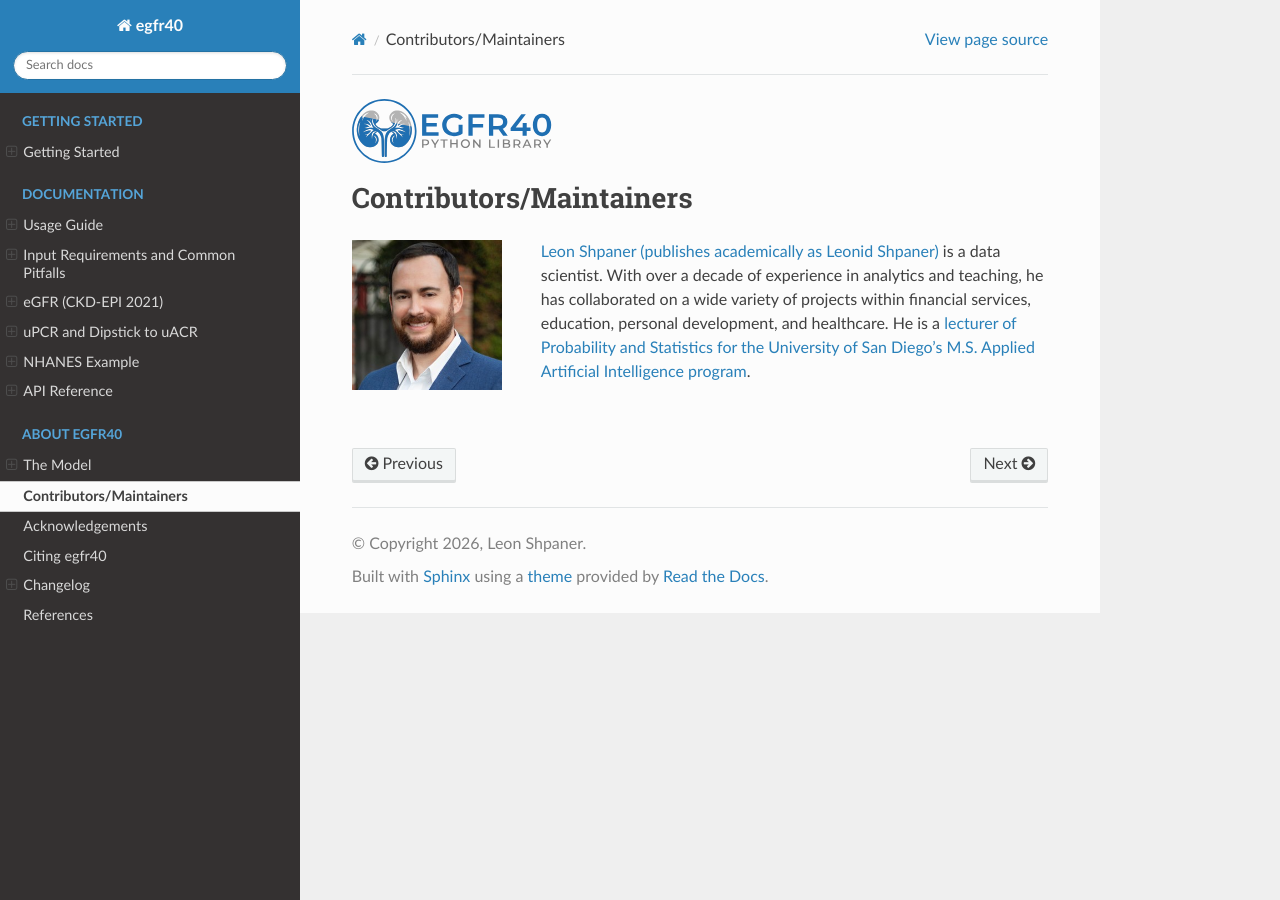
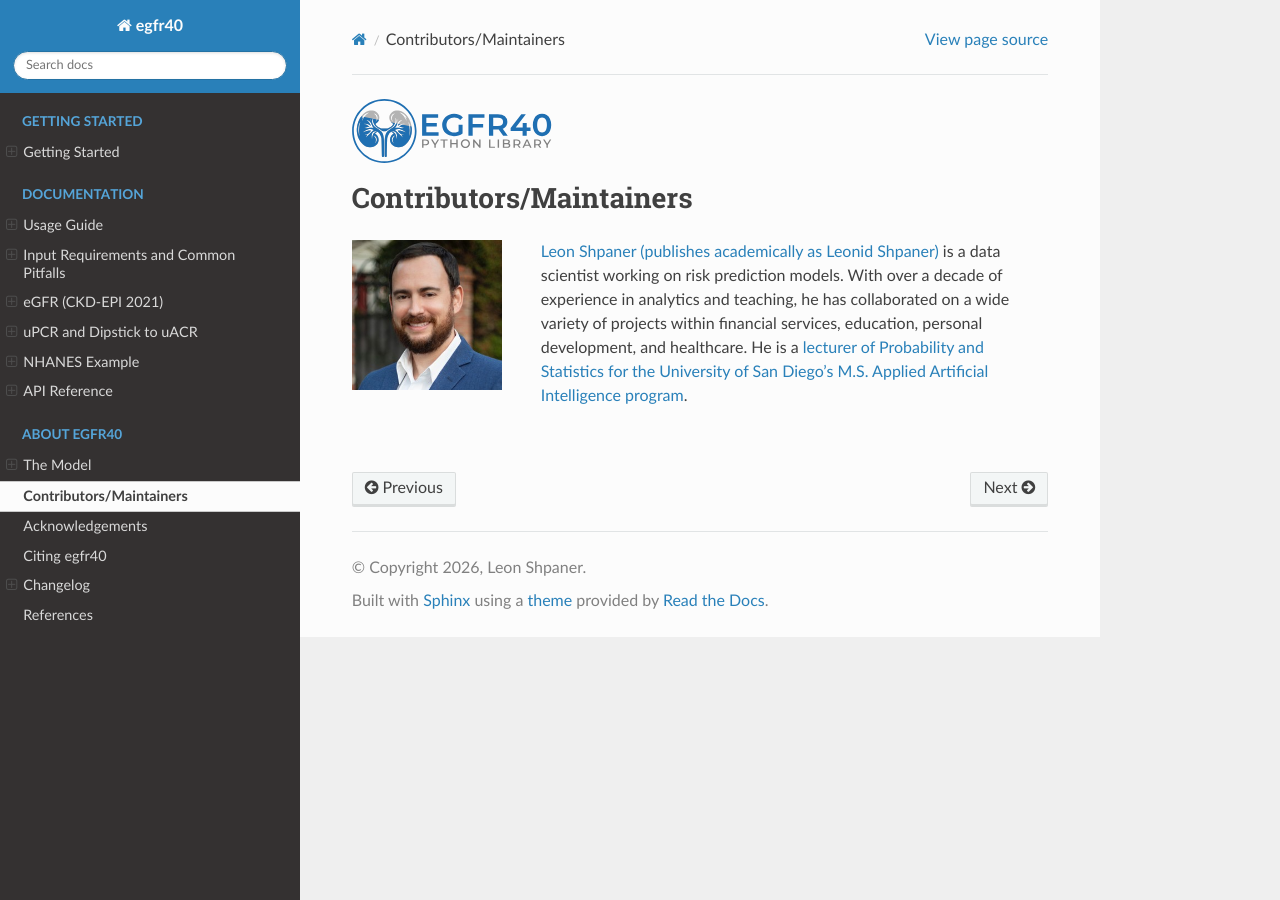
Before and after one commit to lshpaner/egfr40, a Sphinx documentation site: the page built from docs/contributors.rst, in a window 1280 px wide. Built offline with Sphinx 7.4.7 and the Read the Docs theme 3.1.0, drawn with Linux system fonts in a browser that asks for light colours; pages that are not in the unit, such as notebooks, are missing from menus.

Commit message:
Contributors: role line

```diff
--- a/docs/contributors.rst
+++ b/docs/contributors.rst
@@ -20,7 +20,7 @@ Contributors/Maintainers
 
    <div style="overflow: hidden; min-height: 150px; padding-left: 15px;">
 
-`Leon Shpaner (publishes academically as Leonid Shpaner) <https://github.com/lshpaner>`_ is a data scientist.
+`Leon Shpaner (publishes academically as Leonid Shpaner) <https://github.com/lshpaner>`_ is a data scientist working on risk prediction models.
 With over a decade of experience in analytics and teaching, he has collaborated
 on a wide variety of projects within financial services, education, personal
 development, and healthcare. He is a `lecturer of Probability and Statistics for the University of San Diego's M.S. Applied Artificial Intelligence program <https://onlinedegrees.sandiego.edu/faculty/leon-shpaner/>`_.
```
